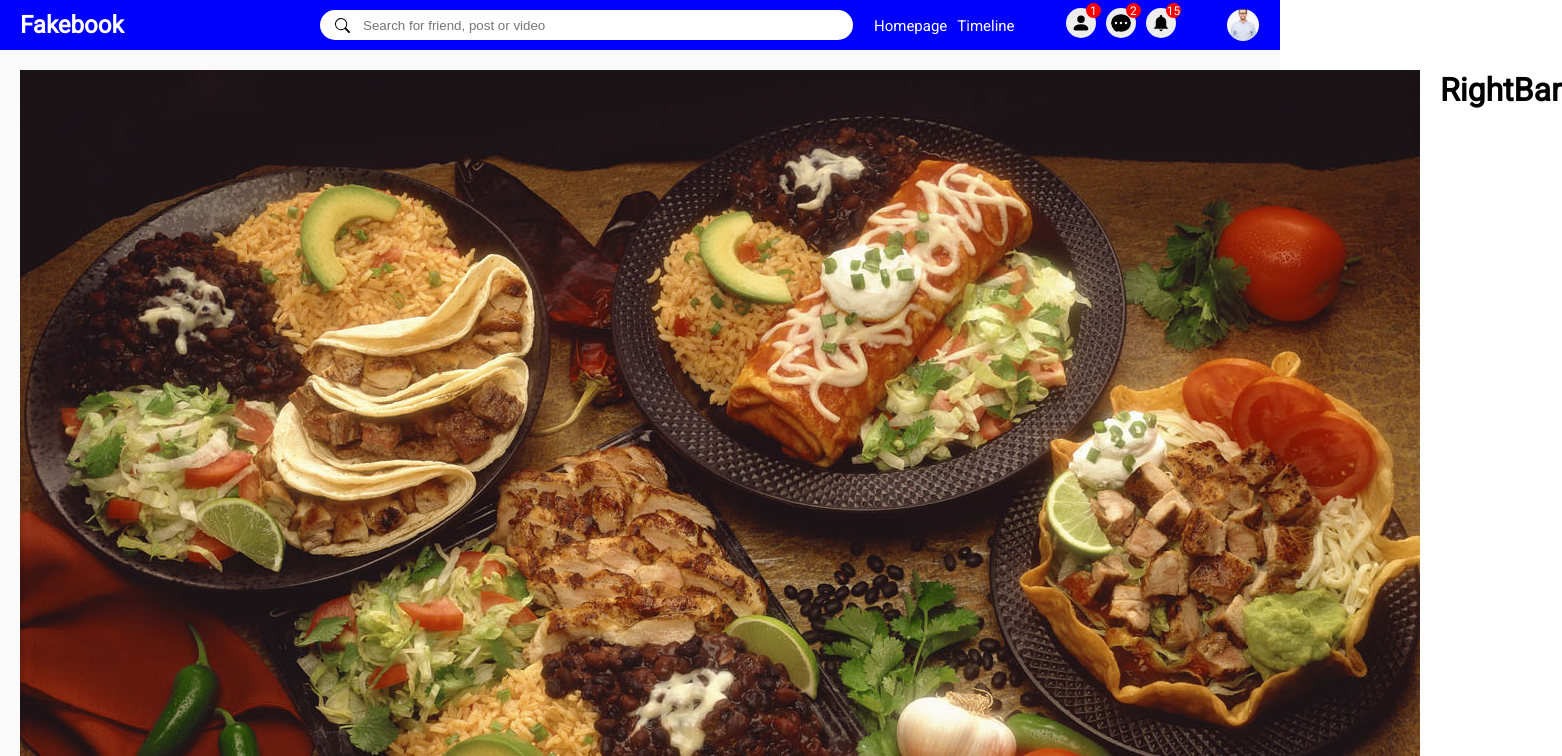
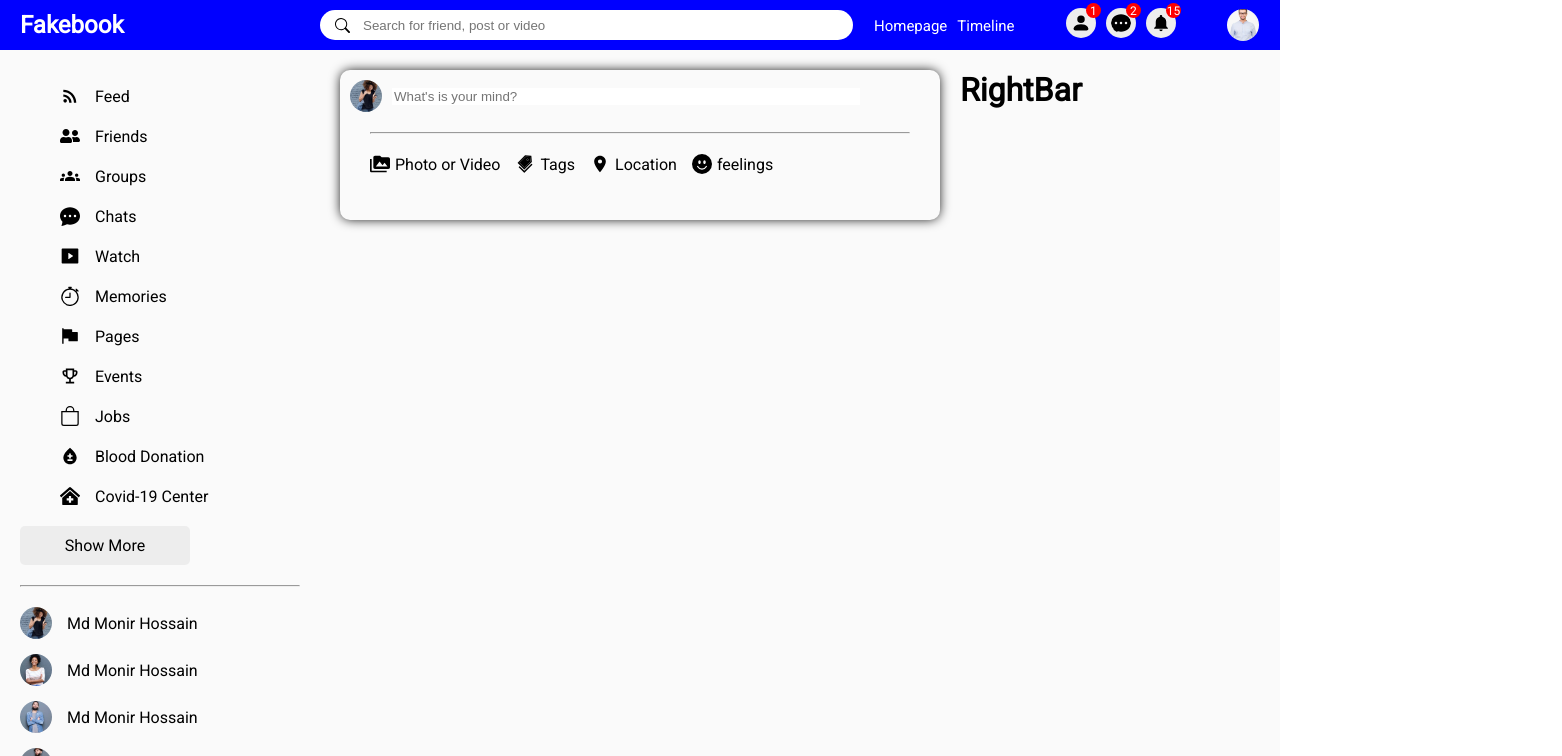
Before and after one commit to mdmehedihasan212/fakebook-social-application, a React (Create React App) app: page / in a window 1280 px wide. Shown: the top 756 px of the page, 1562 px wide, since content can reach past the window. Built offline with nearby package versions, Linux system fonts and the light colour scheme.

Commit message:
add fixed feed img and some react icons

```diff
--- a/src/pages/Home/FeedShare/FeedShare.css
+++ b/src/pages/Home/FeedShare/FeedShare.css
@@ -0,0 +1,60 @@
+.share {
+    width: 100%;
+    height: 150px;
+    border-radius: 10px;
+    -webkit-box-shadow: 0px 0px 12px -1px #000000;
+    box-shadow: 0px 0px 12px -1px #000000;
+    cursor: pointer;
+}
+
+.shareWrapper {
+    padding: 10px;
+}
+
+.shareTop {
+    display: flex;
+    align-items: center;
+}
+
+.shareProfileImage {
+    width: 32px;
+    height: 32px;
+    border-radius: 50%;
+    margin-right: 10px;
+    object-fit: cover;
+}
+
+.shareInput {
+    width: 80%;
+    border: none;
+}
+
+.shareInput:focus {
+    outline: none;
+}
+
+.shareHr {
+    margin: 20px;
+}
+
+.shareBottom {
+    display: flex;
+    align-items: center;
+    justify-content: space-between;
+}
+
+.shareOptions {
+    display: flex;
+    margin-left: 20px;
+}
+
+.shareIcon {
+    margin-right: 5px;
+    font-size: 20px;
+}
+
+.shareOption {
+    display: flex;
+    align-items: center;
+    margin-right: 15px;
+}
--- a/src/pages/Home/FeedShare/FeedShare.js
+++ b/src/pages/Home/FeedShare/FeedShare.js
@@ -1,22 +1,43 @@
 import React from 'react';
 import './FeedShare.css';
-import { MdMovie } from 'react-icons/md';
+import { MdPermMedia } from 'react-icons/md';
+import { AiTwotoneTags } from 'react-icons/ai';
+import { MdLocationOn } from 'react-icons/md';
+import { BsFillEmojiSmileFill } from 'react-icons/bs';
 
 const FeedShare = () => {
     return (
         <div className="share">
             <div className="shareWrapper">
                 <div className="shareTop">
-                    <img src='/assets/post/1.jpg' alt="" className="shareProfileImage" />
+                    <img src='/assets/profile/1.jpg' alt="" className="shareProfileImage" />
                     <input placeholder="What's is your mind?" className="shareInput" />
                 </div>
                 <hr className='shareHr' />
                 <div className="shareBottom">
                     <div className="shareOptions">
                         <div className="shareOption">
-                            <MdMovie className="shareIcon" />
+                            <MdPermMedia className="shareIcon" />
                             <span className="shareOptionText">
                                 Photo or Video
+                            </span>
+                        </div>
+                        <div className="shareOption">
+                            <AiTwotoneTags className="shareIcon" />
+                            <span className="shareOptionText">
+                                Tags
+                            </span>
+                        </div>
+                        <div className="shareOption">
+                            <MdLocationOn className="shareIcon" />
+                            <span className="shareOptionText">
+                                Location
+                            </span>
+                        </div>
+                        <div className="shareOption">
+                            <BsFillEmojiSmileFill className="shareIcon" />
+                            <span className="shareOptionText">
+                                feelings
                             </span>
                         </div>
                     </div>
--- a/src/pages/Shared/Header/Header.css
+++ b/src/pages/Shared/Header/Header.css
@@ -37,7 +37,7 @@
     margin-left: 10px;
 }
 
-.searchInput:hover {
+.searchInput:focus {
     outline: none;
 }
 
```
